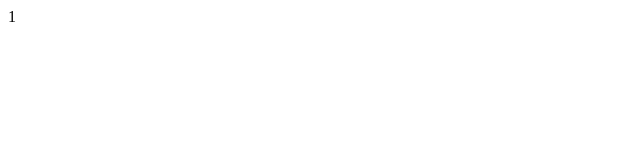
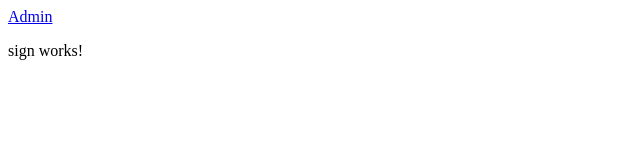
Before and after one commit to alvarobraz/angular-auth-front-login, an Angular app: page / in a window 1280 px wide. Shown: the top 160 px of the page, without its empty margins (0-640 px from the left). Built offline with nearby package versions, Linux system fonts and the light colour scheme.

Commit message:
aplicado lazy loading

```diff
--- a/src/app/app-routing.module.ts
+++ b/src/app/app-routing.module.ts
@@ -1,7 +1,19 @@
 import { NgModule } from '@angular/core';
 import { RouterModule, Routes } from '@angular/router';
 
-const routes: Routes = [];
+const routes: Routes = [
+  {
+    path: '',
+    loadChildren: () =>
+      import('./core/components/auth/auth.module').then((m) => m.AuthModule),
+  },
+  {
+    path: 'admin',
+    // canActivateChild: [AuthGuard],
+    loadChildren: () =>
+      import('./components/admin/admin.module').then((m) => m.AdminModule),
+  },
+];
 
 @NgModule({
   imports: [RouterModule.forRoot(routes)],
--- a/src/app/app.component.ts
+++ b/src/app/app.component.ts
@@ -2,6 +2,6 @@ import { Component } from '@angular/core';
 
 @Component({
   selector: 'app-root',
-  template: `1<router-outlet></router-outlet>`
+  template: `<a [routerLink]="['admin']">Admin</a><router-outlet></router-outlet>`
 })
 export class AppComponent {}
--- a/src/app/core/components/auth/auth-routing.module.ts
+++ b/src/app/core/components/auth/auth-routing.module.ts
@@ -1,7 +1,15 @@
 import { NgModule } from '@angular/core';
 import { RouterModule, Routes } from '@angular/router';
 
-const routes: Routes = [];
+// Pages Components
+import { SignComponent } from './pages/sign/sign.component';
+
+const routes: Routes = [
+  {
+    path: '',
+    component: SignComponent,
+  },
+];
 
 @NgModule({
   imports: [RouterModule.forChild(routes)],
```
Also changed, not shown: src/app/components/admin/admin-routing.module.ts (+9 -1 lines).
